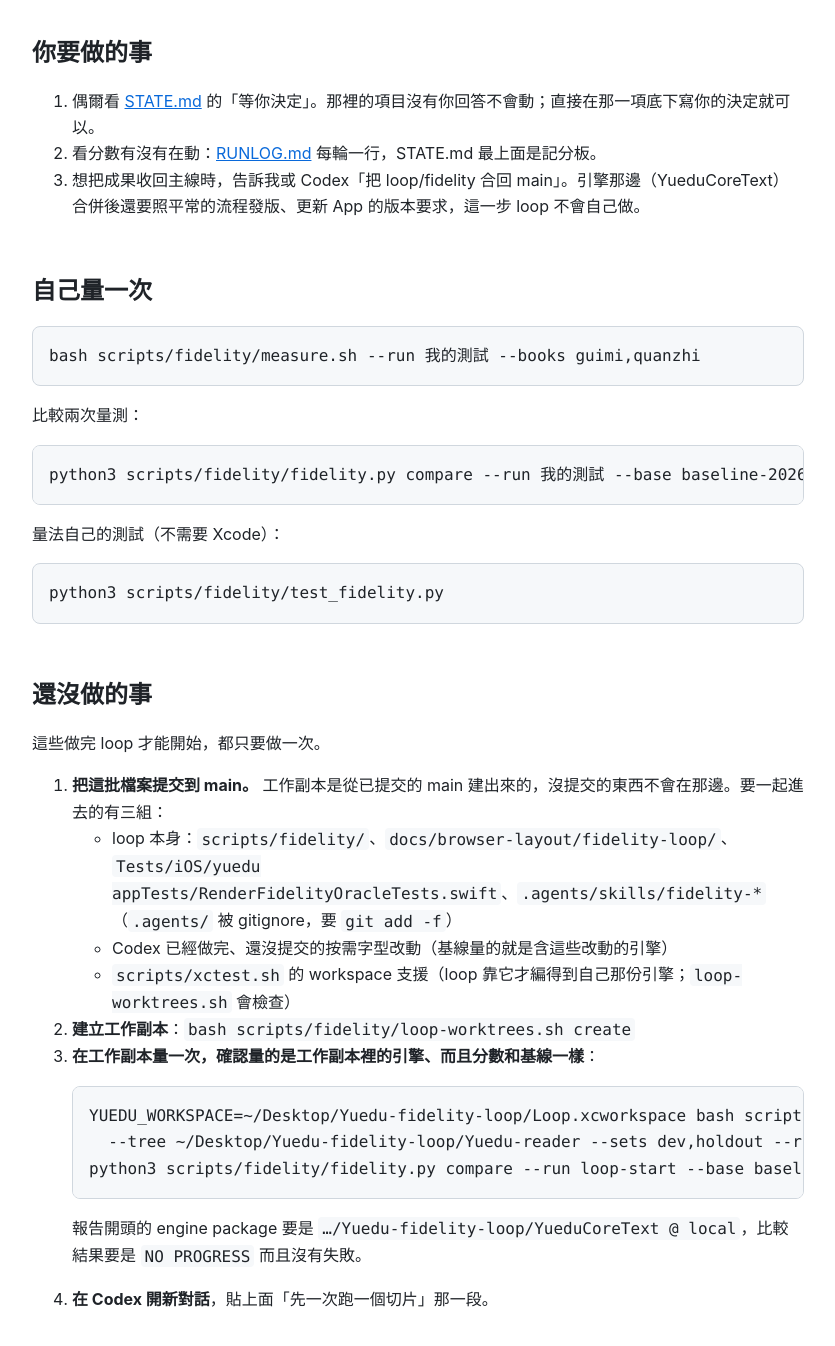
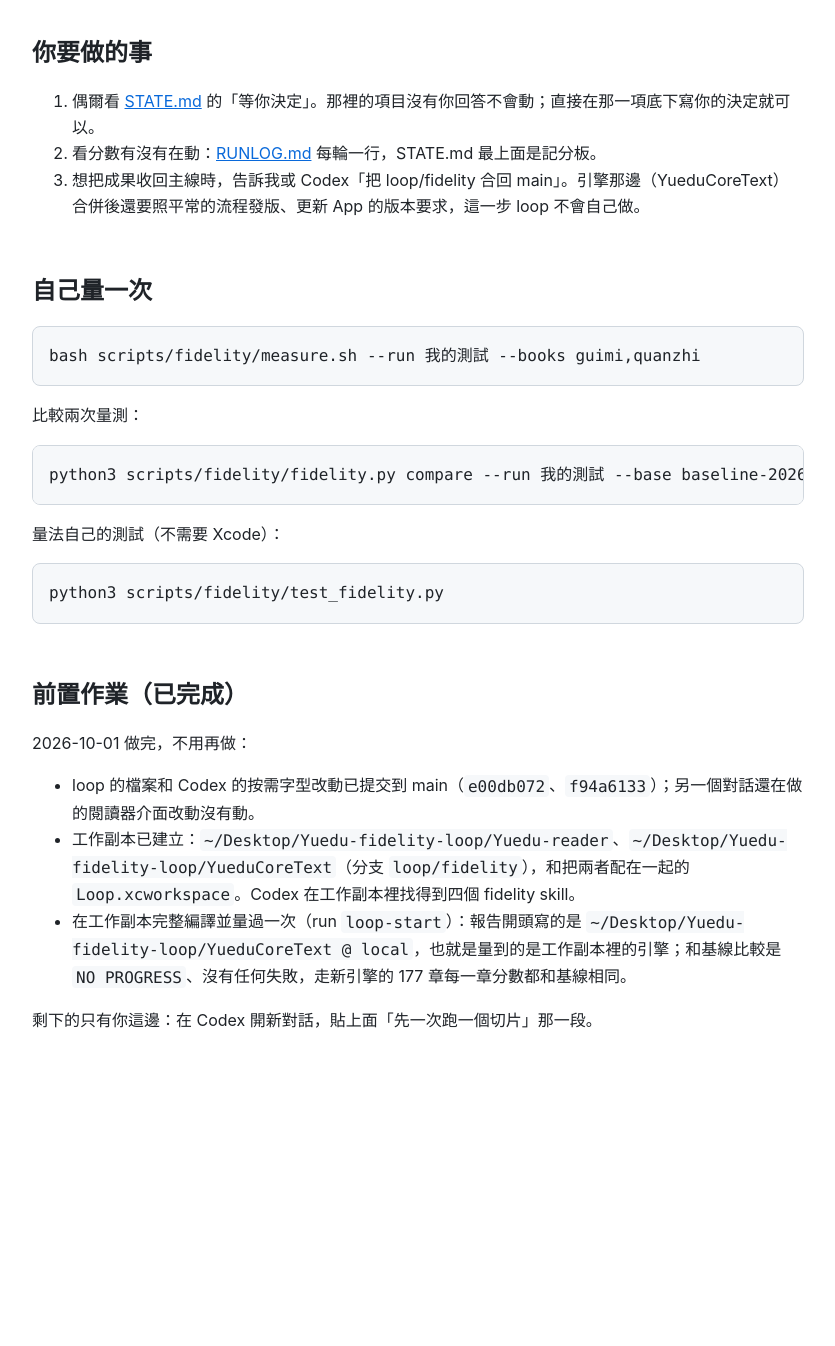
Before and after one commit to zhong228/MoYue, a Jekyll site: the page built from docs/browser-layout/fidelity-loop/README.md, in a window 1280 px wide and 1400 px high, scrolled down 3182 px. Shown: the top 1346 px of the window, without its empty margins (222-1057 px from the left). Built offline with Jekyll 4.4.1, drawn with Linux system fonts in a browser that asks for light colours; our own code applies the rules of GitHub Pages for plain Markdown files; after the commit the page ends 4303 px from its top, so only the background shows below that.

Commit message:
fix(fidelity): recognise a workspace-local engine package in the build log
xcodebuild lists a package that a workspace replaces with a local folder as
"<name>: <path>" with no " @ <version>", so provenance could not tell that a
loop-worktree build used the loop's own engine and would have refused to score
it. The first measurement in the loop worktree (run loop-start) is recorded
with the fixed parser: engine ~/Desktop/Yuedu-fidelity-loop/YueduCoreText @ local,
and compare against baseline-2026-09-30 reports no change in any chapter the
Browser engine lays out.

Also marks the loop's one-time setup as done in the loop README and run log.

Co-Authored-By: Claude Opus 5.5 <noreply@anthropic.com>

````diff
--- a/docs/browser-layout/fidelity-loop/README.md
+++ b/docs/browser-layout/fidelity-loop/README.md
@@ -125,20 +125,12 @@ python3 scripts/fidelity/fidelity.py compare --run 我的測試 --base baseline-
 python3 scripts/fidelity/test_fidelity.py
 ```
 
-## 還沒做的事
+## 前置作業（已完成）
 
-這些做完 loop 才能開始，都只要做一次。
+2026-10-01 做完，不用再做：
 
-1. **把這批檔案提交到 main。** 工作副本是從已提交的 main 建出來的，沒提交的東西不會在那邊。要一起進去的有三組：
-   - loop 本身：`scripts/fidelity/`、`docs/browser-layout/fidelity-loop/`、`Tests/iOS/yuedu appTests/RenderFidelityOracleTests.swift`、`.agents/skills/fidelity-*`（`.agents/` 被 gitignore，要 `git add -f`）
-   - Codex 已經做完、還沒提交的按需字型改動（基線量的就是含這些改動的引擎）
-   - `scripts/xctest.sh` 的 workspace 支援（loop 靠它才編得到自己那份引擎；`loop-worktrees.sh` 會檢查）
-2. **建立工作副本**：`bash scripts/fidelity/loop-worktrees.sh create`
-3. **在工作副本量一次，確認量的是工作副本裡的引擎、而且分數和基線一樣**：
-   ```bash
-   YUEDU_WORKSPACE=~/Desktop/Yuedu-fidelity-loop/Loop.xcworkspace bash scripts/fidelity/measure.sh \
-     --tree ~/Desktop/Yuedu-fidelity-loop/Yuedu-reader --sets dev,holdout --run loop-start
-   python3 scripts/fidelity/fidelity.py compare --run loop-start --base baseline-2026-09-30 --full
-   ```
-   報告開頭的 engine package 要是 `…/Yuedu-fidelity-loop/YueduCoreText @ local`，比較結果要是 `NO PROGRESS` 而且沒有失敗。
-4. **在 Codex 開新對話**，貼上面「先一次跑一個切片」那一段。
+- loop 的檔案和 Codex 的按需字型改動已提交到 main（`e00db072`、`f94a6133`）；另一個對話還在做的閱讀器介面改動沒有動。
+- 工作副本已建立：`~/Desktop/Yuedu-fidelity-loop/Yuedu-reader`、`~/Desktop/Yuedu-fidelity-loop/YueduCoreText`（分支 `loop/fidelity`），和把兩者配在一起的 `Loop.xcworkspace`。Codex 在工作副本裡找得到四個 fidelity skill。
+- 在工作副本完整編譯並量過一次（run `loop-start`）：報告開頭寫的是 `~/Desktop/Yuedu-fidelity-loop/YueduCoreText @ local`，也就是量到的是工作副本裡的引擎；和基線比較是 `NO PROGRESS`、沒有任何失敗，走新引擎的 177 章每一章分數都和基線相同。
+
+剩下的只有你這邊：在 Codex 開新對話，貼上面「先一次跑一個切片」那一段。
````
Also changed, not shown: docs/browser-layout/fidelity-loop/RUNLOG.md (+1 -0 lines), 3 other files.
